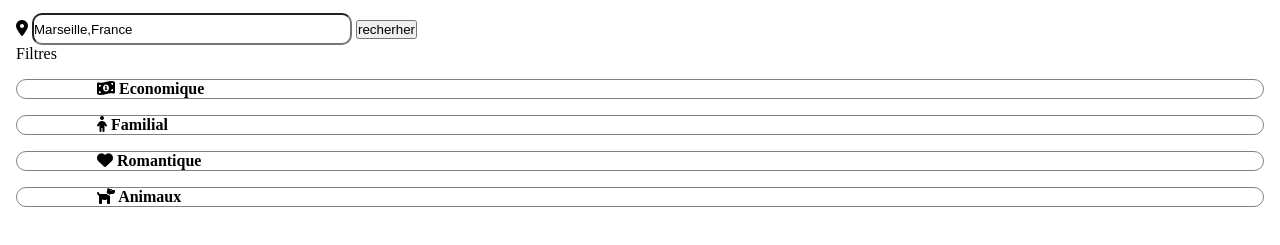
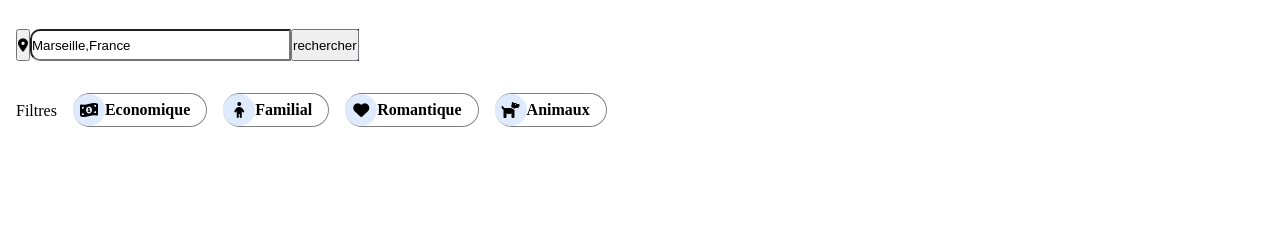
Before and after one commit to kimy925/morganebahu_2_11052021, a plain HTML site: page index.html in a window 1280 px wide. Shown: the part 123-368 px from the top of the page. Drawn offline with Linux system fonts and the light colour scheme; a web font is replaced by a local one.

Commit message:
mofication

```diff
--- a/index.html
+++ b/index.html
@@ -19,26 +19,38 @@
         </header>
         <h1 class="h1-index">Trouvez votre hébergement pour des vacances de rêve</h1>
         <p>En plein centre ville ou en pleine nature</p>
-        <i class="fas fa-map-marker-alt"></i>
-        <input class="search" type="text" value="Marseille,France" size="30"  >
-        <input type="button" value="recherher"/>
-        <div id="filter"><p>Filtres</p></div>
+
+        <div class="search-button">
+            <button><i class="fas fa-map-marker-alt"></i></button>
+            <input class="search" type="text" value="Marseille,France" size="30"  >
+            <div class="find"><button>rechercher</button></div>
+        </div>
+        <div id="filter"><p>Filtres</p>
             <div class="block-filter">
-                <i class="fas fa-money-bill-wave-alt"></i>
+                <div class="logo-eco">
+                    <i class="fas fa-money-bill-wave-alt"></i>
+                </div>
                 <span>Economique</span>
             </div>
             <div class="block-filter">
-                <i class="fas fa-child"></i>
+                <div class="logo-fam">
+                    <i class="fas fa-child"></i>
+                </div>
                 <span>Familial</span>
             </div>
             <div class="block-filter">
-                <i class="fas fa-heart"></i>
+                <div class="logo-rom">
+                    <i class="fas fa-heart"></i>
+                </div>
                 <span>Romantique</span>
             </div>
             <div class="block-filter">
-                <i class="fas fa-dog"></i>
+                <div class="logo-anim">
+                    <i class="fas fa-dog"></i>
+                </div>
                 <span>Animaux</span>
             </div>
+        </div>
         <footer></footer>
     </body>
 </html>
--- a/style/main.css
+++ b/style/main.css
@@ -1,13 +1,11 @@
-@font-face {
+@font-face{
     font-family: "relaway";
     src: url("../fonts/Raleway-Regular.ttf") format("truetype");
 }
-
 *{
     padding: 0;
     margin: 0;
     box-sizing: border-box;
-
 }
 body{
     padding-left: 1rem;
@@ -47,20 +45,72 @@ header a{
     font-weight: bolder;
     padding: 0,5rem;
 }
+.search-button{
+    display: flex;
+    margin: 2rem 0;
+}
+.search-button button,.search-button input{
+    height: 2rem;
+}
+.find{
+    background-color: blue;
+    color: white;
+    border-bottom-left-radius: 15rem;
+    border-top-left-radius: 15rem;
+}
 .search{
    border-radius: 10px;
-   margin-top: 1rem;
    height: 2rem;
-   width: 20rem;
+   border-top-right-radius: 0%;
+   border-bottom-right-radius: 0%;
 }
 #filter{
    display: flex;
    align-items: baseline;
 }
 .block-filter{
-    padding-left: 5rem;
-    margin-top: 1rem;
     border:solid 1px gray;
     border-radius: 15rem;
     font-weight: bold;
+    display: flex;
+    align-items: center;
+    margin-left: 1rem;
+    padding-right: 1rem;
+    border-left: 0;
 }
+.logo-eco{
+    background-color: #DEEBFF;
+    display: flex;
+    align-items: center;
+    justify-content: center;
+    height: 2rem;
+    width: 2rem;
+    border-radius: 100%;
+}
+.logo-fam{
+    background-color: #DEEBFF;
+    display: flex;
+    align-items: center;
+    justify-content: center;
+    height: 2rem;
+    width: 2rem;
+    border-radius: 100%;
+}
+.logo-rom{
+    background-color: #DEEBFF;
+    display: flex;
+    align-items: center;
+    justify-content: center;
+    height: 2rem;
+    width: 2rem;
+    border-radius: 100%;
+}
+.logo-anim{
+    background-color: #DEEBFF;
+    display: flex;
+    align-items: center;
+    justify-content: center;
+    height: 2rem;
+    width: 2rem;
+    border-radius: 100%;
+}
```
Also changed, not shown: 1 other file.
